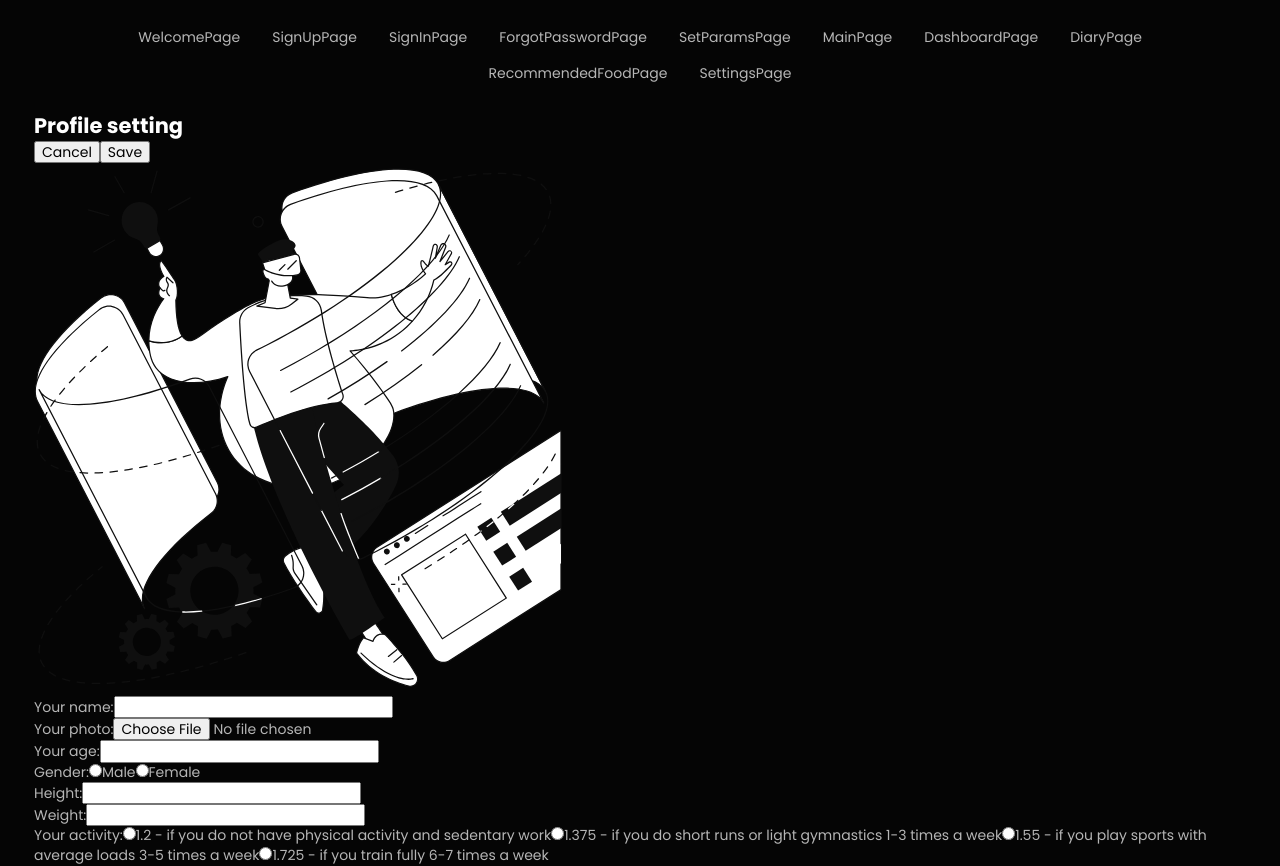
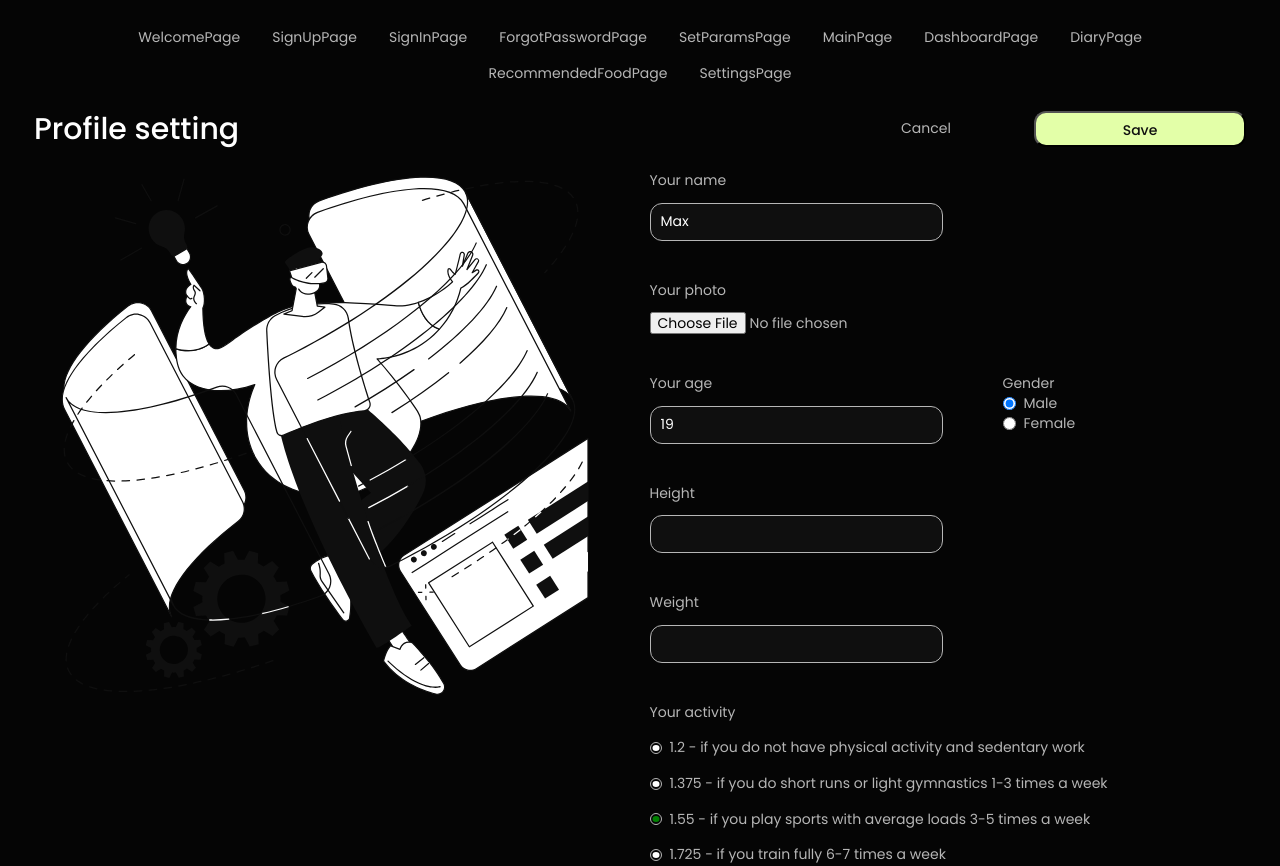
Before and after one commit to MAKCKACHKA/healthy_hub, a React (Vite) app: page /healthy_hub/settings in a window 1280 px wide. Built offline with nearby package versions, Linux system fonts and the light colour scheme.

Commit message:
some styles

```diff
--- a/src/pages/SettingsPage/SettingsPage.jsx
+++ b/src/pages/SettingsPage/SettingsPage.jsx
@@ -1,47 +1,31 @@
-import { IconWrapper } from './SettingsPage.styled';
+import {
+  ButtonWraper,
+  CancelBtn,
+  CustomRadio,
+  FormInputs,
+  IconWrapper,
+  Label,
+  RadioField,
+  RadioLabel,
+  SaveBtn,
+  TextInput,
+  Title,
+  TitleContainer,
+  WrapImgAndForm,
+  YourActivityInput,
+} from './SettingsPage.styled';
 import Illustration from '../../assets/pageIllustrations.svg';
-// import { useState } from 'react';
 import { Formik, Field, Form } from 'formik';
 
 export default function SettingsPage() {
-  // const [name, setName] = useState('');
-  // const [age, setAge] = useState('');
-  // const [gender, setGender] = useState('');
-  // const [height, setHeight] = useState('');
-  // const [weight, setWeight] = useState('');
-  // const [activity, setActivity] = useState('');
-
-  // const handleCancel = () => {
-  //   setName('');
-  //   setPhoto(null);
-  //   setAge('');
-  //   setGender('');
-  //   setHeight('');
-  //   setWeight('');
-  //   setActivity('');
-  // };
-  // const handleSave = () => {
-  //   console.log('Form data saved:', {
-  //     name,
-  //     photo,
-  //     age,
-  //     gender,
-  //     height,
-  //     weight,
-  //     activity,
-  //   });
-  // };
-
-  // const [photo, setPhoto] = useState('');
-
   const initialValues = {
-    name: '',
+    name: 'Max',
     photo: '',
-    age: '',
-    gender: '',
+    age: '19',
+    gender: 'Male',
     height: '',
     weight: '',
-    activity: '',
+    activity: '1.55',
   };
 
   const handleSave = (values) => {
@@ -50,45 +34,35 @@ export default function SettingsPage() {
   };
 
   const handleCancel = (resetForm) => {
-    resetForm();
+    resetForm({ values: initialValues });
   };
 
   return (
-    <div>
     <Formik initialValues={initialValues} onSubmit={handleSave}>
       {({ resetForm, values, setFieldValue }) => (
         <Form>
-            <div>
-              <h2>Profile setting</h2>
-              <div>
-                <button type="button" onClick={() => handleCancel(resetForm)}>
+          <TitleContainer>
+            <Title>Profile setting</Title>
+            <ButtonWraper>
+              <CancelBtn type="button" onClick={() => handleCancel(resetForm)}>
                 Cancel
-                </button>
-                <button type="submit">Save</button>
-              </div>
-            </div>
+              </CancelBtn>
+              <SaveBtn type="submit">Save</SaveBtn>
+            </ButtonWraper>
+          </TitleContainer>
+          <WrapImgAndForm>
             <IconWrapper>
               <use href={`${Illustration}#icon-settings`} />
             </IconWrapper>
 
-            <div>
-              <label htmlFor="name">Your name:</label>
-              <Field type="text" id="name" name="name" />
-              <div>
-                <label htmlFor="photo">Your photo:</label>
+            <FormInputs>
+              <Label htmlFor="name">
+                Your name
+                <TextInput type="text" id="name" name="name" />
+              </Label>
+              <Label htmlFor="photo">
+                Your photo
                 {values.photo && <img src={values.photo} alt="Selected" />}
-                {/* <Field
-                  type="file"
-                  accept="image/*"
-                  id="photo"
-                  name="photo"
-                  // onChange={(e) => {
-                  //   const file = e.target.files[0];
-                  //   const imageUrl = URL.createObjectURL(file);
-                  //   setPhoto(imageUrl);
-                  // }}
-                /> */}
-
                 <input
                   type="file"
                   accept="image/*"
@@ -101,232 +75,80 @@ export default function SettingsPage() {
                     );
                   }}
                 />
-              </div>
+              </Label>
+              <Label htmlFor="age">
+                Your age
+                <TextInput type="number" id="age" name="age" />
+              </Label>
+              <div role="group" aria-labelledby="my-radio-group">
+                <Label>Gender</Label>
                 <div>
-                <label htmlFor="age">Your age:</label>
-                <Field type="number" id="age" name="age" />
-              </div>
-              <div>
-                <div role="group" aria-labelledby="my-radio-group">
-                  <label>Gender:</label>
-                  <label>
+                  <RadioLabel>
                     <Field type="radio" name="gender" value="Male" />
                     Male
-                  </label>
-                  <label>
+                  </RadioLabel>
+                  <RadioLabel>
                     <Field type="radio" name="gender" value="Female" />
                     Female
-                  </label>
+                  </RadioLabel>
                 </div>
               </div>
-              <div>
-                <label htmlFor="height">Height:</label>
-                <Field type="number" id="height" name="height" />
-              </div>
-              <div>
-                <label htmlFor="weight">Weight:</label>
-                <Field type="number" id="weight" name="weight" />
-              </div>
-              <div>
-                <div>
-                  <label>Your activity:</label>
-                  <label>
-                    <Field
+              <Label htmlFor="height">
+                Height
+                <TextInput type="number" id="height" name="height" />
+              </Label>
+              <Label htmlFor="weight">
+                Weight
+                <TextInput type="number" id="weight" name="weight" />
+              </Label>
+              <YourActivityInput>
+                Your activity
+                <RadioLabel>
+                  <RadioField
                     type="radio"
                     id="activity1"
                     name="activity"
                     value="1.2"
                   />
-                    1.2 - if you do not have physical activity and sedentary
-                    work
-                  </label>
-                  <label>
-                    <Field
+                  <CustomRadio />
+                  1.2 - if you do not have physical activity and sedentary work
+                </RadioLabel>
+                <RadioLabel>
+                  <RadioField
                     type="radio"
                     id="activity2"
                     name="activity"
                     value="1.375"
                   />
+                  <CustomRadio />
                   1.375 - if you do short runs or light gymnastics 1-3 times a
                   week
-                  </label>
-                  <label>
-                    <Field
+                </RadioLabel>
+                <RadioLabel>
+                  <RadioField
                     type="radio"
                     id="activity3"
                     name="activity"
                     value="1.55"
                   />
-                    1.55 - if you play sports with average loads 3-5 times a
-                    week
-                  </label>
-                  <label>
-                    <Field
+                  <CustomRadio />
+                  1.55 - if you play sports with average loads 3-5 times a week
+                </RadioLabel>
+                <RadioLabel>
+                  <RadioField
                     type="radio"
                     id="activity4"
                     name="activity"
                     value="1.725"
                   />
+                  <CustomRadio />
                   1.725 - if you train fully 6-7 times a week
-                  </label>
-                </div>
-              </div>
-            </div>
+                </RadioLabel>
+              </YourActivityInput>
+            </FormInputs>
+          </WrapImgAndForm>
         </Form>
       )}
     </Formik>
-      {/* <form>
-        <div>
-          <label htmlFor="name">Your name:</label>
-          <input
-            type="text"
-            id="name"
-            name="name"
-            value={name}
-            onChange={(e) => setName(e.target.value)}
-          />
-        </div>
-        <div>
-          <label htmlFor="photo">Your photo:</label>
-          {photo && <img src={photo} alt="Selected" />}
-
-          <input
-            type="file"
-            accept="image/*"
-            id="photo"
-            name="photo"
-            onChange={(e) => {
-              const file = e.target.files[0];
-              const imageUrl = URL.createObjectURL(file);
-              setPhoto(imageUrl);
-            }}
-          />
-        </div>
-        <div>
-          <label htmlFor="age">Your age:</label>
-          <input
-            type="number"
-            id="age"
-            name="age"
-            value={age}
-            onChange={(e) => setAge(e.target.value)}
-          />
-        </div>
-        <div>
-          <label>Gender:</label>
-          <div>
-            <label htmlFor="male">Male</label>
-            <input
-              type="radio"
-              id="male"
-              name="gender"
-              value="Male"
-              checked={gender === 'Male'}
-              onChange={(e) => setGender(e.target.value)}
-            />
-          </div>
-          <div>
-            <label htmlFor="female">Female</label>
-            <input
-              type="radio"
-              id="female"
-              name="gender"
-              value="Female"
-              checked={gender === 'Female'}
-              onChange={(e) => setGender(e.target.value)}
-            />
-          </div>
-        </div>
-        <div>
-          <label htmlFor="height">Height:</label>
-          <input
-            type="number"
-            id="height"
-            name="height"
-            value={height}
-            onChange={(e) => setHeight(e.target.value)}
-          />
-        </div>
-        <div>
-          <label htmlFor="weight">Weight:</label>
-          <input
-            type="number"
-            id="weight"
-            name="weight"
-            value={weight}
-            onChange={(e) => setWeight(e.target.value)}
-          />
-        </div>
-        <div>
-          <label>Your activity:</label>
-          <div>
-            <input
-              type="radio"
-              id="activity1"
-              name="activity"
-              value="1.2"
-              checked={activity === '1.2'}
-              onChange={(e) => setActivity(e.target.value)}
-            />
-            <label htmlFor="activity1">
-              1.2 - if you do not have physical activity and sedentary work
-            </label>
-          </div>
-          <div>
-            <input
-              type="radio"
-              id="activity2"
-              name="activity"
-              value="1.375"
-              checked={activity === '1.375'}
-              onChange={(e) => setActivity(e.target.value)}
-            />
-            <label htmlFor="activity2">
-              1.375 - if you do short runs or light gymnastics 1-3 times a week
-            </label>
-          </div>
-          <div>
-            <input
-              type="radio"
-              id="activity3"
-              name="activity"
-              value="1.55"
-              checked={activity === '1.55'}
-              onChange={(e) => setActivity(e.target.value)}
-            />
-            <label htmlFor="activity3">
-              1.55 - if you play sports with average loads 3-5 times a week
-            </label>
-          </div>
-          <div>
-            <input
-              type="radio"
-              id="activity4"
-              name="activity"
-              value="1.725"
-              checked={activity === '1.725'}
-              onChange={(e) => setActivity(e.target.value)}
-            />
-            <label htmlFor="activity4">
-              1.725 - if you train fully 6-7 times a week
-            </label>
-          </div>
-          <div>
-            <input
-              type="radio"
-              id="activity5"
-              name="activity"
-              value="1.9"
-              checked={activity === '1.9'}
-              onChange={(e) => setActivity(e.target.value)}
-            />
-            <label htmlFor="activity5">
-              1.9 - if your work is related to physical labor, you train 2 times
-              a day and include strength exercises in your training program
-            </label>
-          </div>
-        </div>
-      </form> */}
-    </div>
   );
 }
--- a/src/pages/SettingsPage/SettingsPage.styled.jsx
+++ b/src/pages/SettingsPage/SettingsPage.styled.jsx
@@ -1,15 +1,82 @@
-// import { Formik, Field, Form } from 'formik';
 import styled from 'styled-components';
+import { Field } from 'formik';
 
-export const HeaderContainer = styled.div`
-  padding: 20px;
+export const TitleContainer = styled.div`
+  display: flex;
+  justify-content: space-between;
+  /* gap: 16px; */
+  font-weight: 500;
+  margin-bottom: 24px;
 `;
 
-export const Navigation = styled.nav`
+export const Title = styled.h1`
+  color: var(--primary-title-text-color);
+
+  font-family: Poppins;
+  font-size: 30px;
+  font-style: normal;
+  font-weight: 500;
+  line-height: 1.2;
+
+  /* @media screen and (min-width: 768px) {
+    margin: 0 auto 80px;
+    justify-content: center;
+  }
+
+  @media screen and (min-width: 1200px) {
+    justify-content: left;
+  } */
+`;
+
+export const ButtonWraper = styled.div`
   display: flex;
-  justify-content: center;
+  gap: 12px;
+
+  /* @media screen and (min-width: 768px) {
+    justify-content: center;
+  }
+
+  @media screen and (min-width: 1200px) {
+    justify-content: left;
+  } */
+`;
+
+export const CancelBtn = styled.button`
+  width: 192px;
+  background-color: transparent;
+  border: 0;
+  color: var(--primary-text-color);
+  text-align: center;
+
+  font-family: Poppins;
+  font-size: 14px;
+  font-style: normal;
+  font-weight: 400;
+  line-height: 1.42;
+
+  /* @media screen and (min-width: 768px) {
+    width: 212px;
+  } */
+`;
+
+export const SaveBtn = styled.button`
+  display: flex;
+  padding: 8px 10px;
+  flex-direction: column;
   align-items: center;
-  flex-wrap: wrap;
+  gap: 10px;
+  border-radius: 12px;
+  background: var(--primary-btn-color);
+  width: 212px;
+  height: 36px;
+
+  color: var(--secondary-text-color);
+  text-align: center;
+  font-family: Poppins;
+  font-size: 14px;
+  font-style: normal;
+  font-weight: 500;
+  line-height: 1.42;
 `;
 
 export const IconWrapper = styled.svg`
@@ -17,98 +84,93 @@ export const IconWrapper = styled.svg`
   height: 528px;
   fill: ${(props) => props.color || '#ffffff'};
   display: inline-block;
-  margin-right: 5px;
+  /* margin-right: 5px; */
+`;
+export const WrapImgAndForm = styled.div`
+  display: flex;
+  /* flex-direction: column; */
+  /* align-items: flex-start; */
+  /* gap: 40px; */
+  justify-content: space-around;
 `;
 
-export const HeroSection = styled.section`
-  margin-top: 40px;
+export const FormInputs = styled.div`
+  max-width: 570px;
+  display: flex;
+  /* flex-direction: column; */
+  flex-wrap: wrap;
+  align-items: flex-start;
+  row-gap: 40px;
+  column-gap: 60px;
+`;
+
+export const Label = styled.label`
   display: flex;
   flex-direction: column;
   flex-wrap: wrap;
+  align-items: flex-start;
+  gap: 12px;
+`;
+
+export const TextInput = styled(Field)`
+  display: flex;
+  padding: 8px 10px;
+  flex-direction: column;
+  align-items: flex-start;
+  gap: 10px;
+  border-radius: 12px;
+  border: 1px solid var(--primary-text-color);
+  background: var(--layout-color);
+  color: var(--primary-title-text-color, #fff);
+  font-size: 14px;
+  font-style: normal;
+  font-weight: 400;
+  line-height: 1.42;
+`;
+
+export const YourActivityInput = styled.label`
+  display: flex;
+  flex-direction: column;
+  align-items: flex-start;
+  gap: 16px;
+`;
+
+export const RadioLabel = styled.label`
+  display: flex;
+  gap: 8px;
   align-items: center;
-  gap: 24px;
+  cursor: pointer;
+  position: relative;
+  color: var(--primary-text-color);
+`;
+export const RadioField = styled(Field)`
+  position: absolute;
+  opacity: 0;
+  z-index: -1;
+`;
+export const CustomRadio = styled.span`
+  width: 12px;
+  height: 12px;
+  border: 1px solid var(--primary-text-color);
+  position: relative;
+  cursor: pointer;
+  border-radius: 50%;
 
-  @media screen and (min-width: 768px) {
-    /* margin: 40px auto 80px; */
-    gap: 80px;
+  &::after {
+    content: '';
+    width: 7px;
+    height: 6px;
+    border-radius: 50%;
+    background-color: white;
+    position: absolute;
+    top: 50%;
+    left: 50%;
+    transform: translate(-50%, -50%);
+    transition:
+      background-color 0.3s,
+      border-color 0.3s;
   }
-
-  @media screen and (min-width: 1200px) {
-    display: flex;
-    flex-direction: row;
-    flex-wrap: wrap;
-    align-items: center;
-    gap: 104px;
-    justify-content: center;
+  ${RadioField}:checked + &::after {
+    background-color: green;
   }
 `;
-
-export const HeroImg = styled.svg`
-  width: 300px;
-  height: 296px;
-  display: block;
-  height: 300px;
-  display: block;
-  margin: 0 auto 40px;
-  @media screen and (min-width: 768px) {
-    width: 380px;
-    height: 376px;
-    /* margin: 40px auto 80px; */
-  }
-
-  @media screen and (min-width: 1200px) {
-    width: 592px;
-    height: 588px;
-    margin: 0;
-  }
-`;
-
-export const HeroDescWrap = styled.div`
-  padding-bottom: 40px;
-
-  @media screen and (min-width: 768px) {
-    width: 444px;
-    text-align: center;
-    margin: 0 auto;
-    padding-bottom: 286px;
-  }
-
-  @media screen and (min-width: 1200px) {
-    margin: 0;
-    text-align: left;
-    padding: 0;
-  }
-`;
-
-export const HeroTitle = styled.h1`
-  font-weight: 500;
-  font-size: 24px;
-  line-height: 1.25;
-  margin-bottom: 16px;
-  text-align: center;
-  word-wrap: break-word;
-
-  @media screen and (min-width: 768px) {
-    font-size: 30px;
-    line-height: 1.2;
-  }
-  @media screen and (min-width: 1200px) {
-    text-align: start;
-  }
-`;
-
-export const SubTitleHero = styled.p`
-  font-size: 18px;
-  line-height: 1.3;
-  margin-bottom: 24px;
-  padding: 0;
-
-  @media screen and (min-width: 768px) {
-    font-size: 22px;
-    line-height: 1.45;
-  }
-
-  @media screen and (min-width: 1200px) {
-    padding: 0;
-  }
-`;
```
Lines whose indentation alone changed are shown as unchanged.
